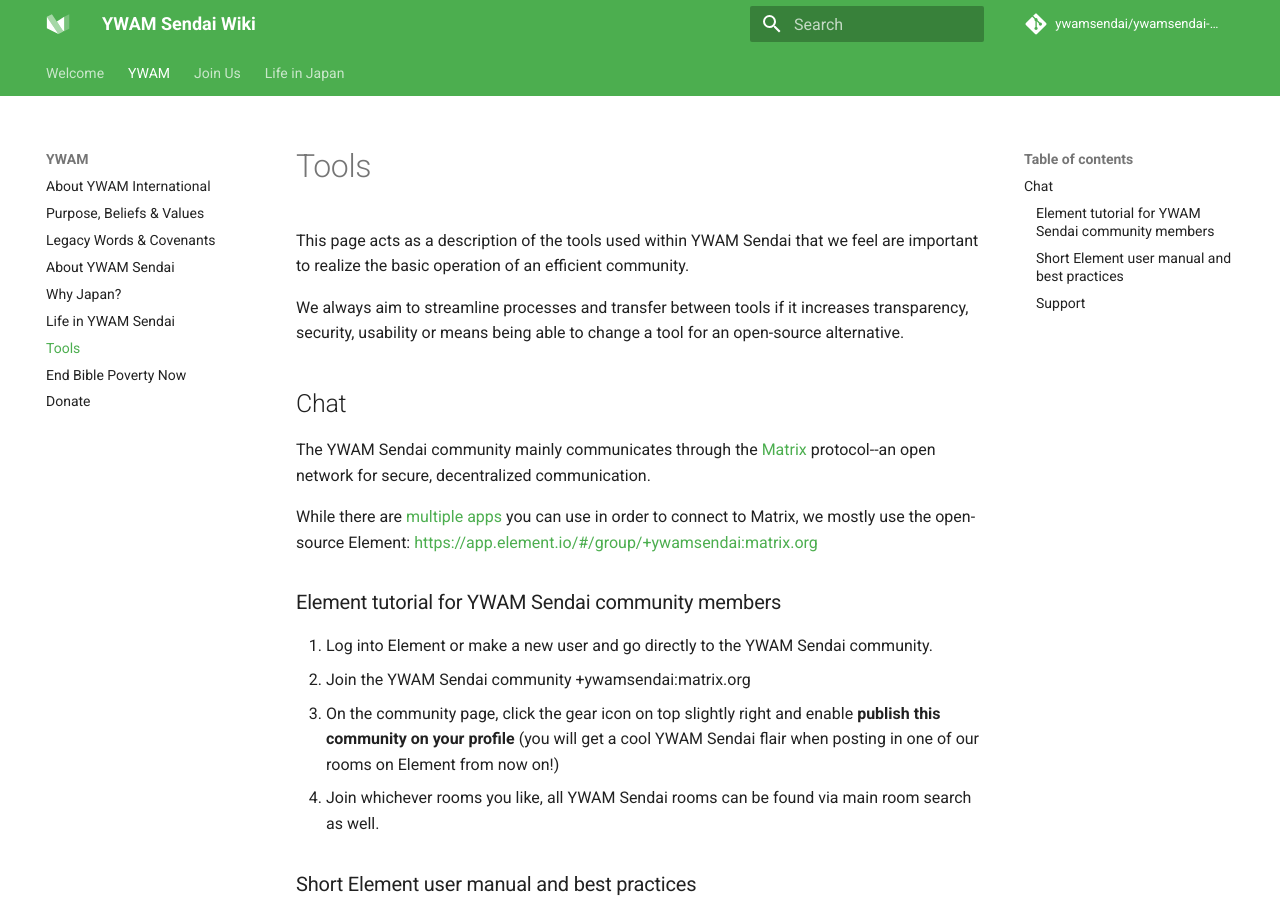
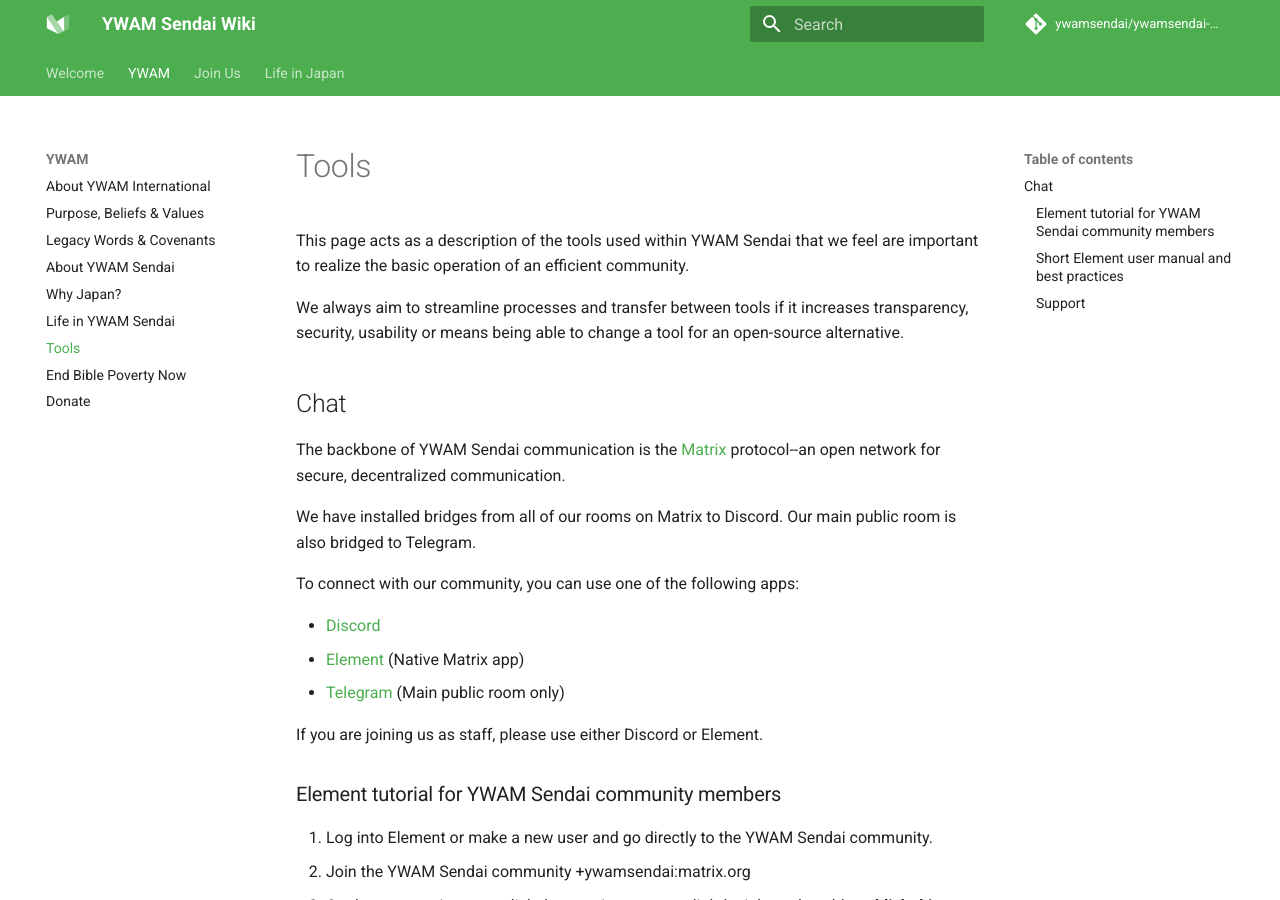
Before and after one commit to ywamsendai/ywamsendai-wiki, an MkDocs documentation site: the page built from docs/ywam/tools.md, in a window 1280 px wide and 900 px high. Built offline with MkDocs 1.6.1 and Material for MkDocs 9.7.7, drawn with Linux system fonts in a browser that asks for light colours; comment, search, counter and statistics services are not loaded.

Commit message:
added discord

```diff
--- a/docs/ywam/tools.md
+++ b/docs/ywam/tools.md
@@ -6,9 +6,17 @@
 
 ##Chat
 
-The YWAM Sendai community mainly communicates through the [Matrix](https://matrix.org/) protocol--an open network for secure, decentralized communication.
+The backbone of YWAM Sendai communication is the [Matrix](https://matrix.org/) protocol--an open network for secure, decentralized communication.
 
-While there are [multiple apps](https://matrix.to/#/#ywamsendai:matrix.org) you can use in order to connect to Matrix, we mostly use the open-source Element: [https://app.element.io/#/group/+ywamsendai:matrix.org](https://app.element.io/#/group/+ywamsendai:matrix.org)
+We have installed bridges from all of our rooms on Matrix to Discord. Our main public room is also bridged to Telegram.
+
+To connect with our community, you can use one of the following apps:
+
+* [Discord](https://discord.gg/djmCF4DBaV)
+* [Element](https://app.element.io/#/group/+ywamsendai:matrix.org) (Native Matrix app)
+* [Telegram](https://t.me/joinchat/O4PX5BsUYLG64lCazgT8Ng) (Main public room only)
+
+If you are joining us as staff, please use either Discord or Element.
 
 ###Element tutorial for YWAM Sendai community members
 
```
Also changed, not shown: docs/ywam/join.md (+1 -1 lines).
